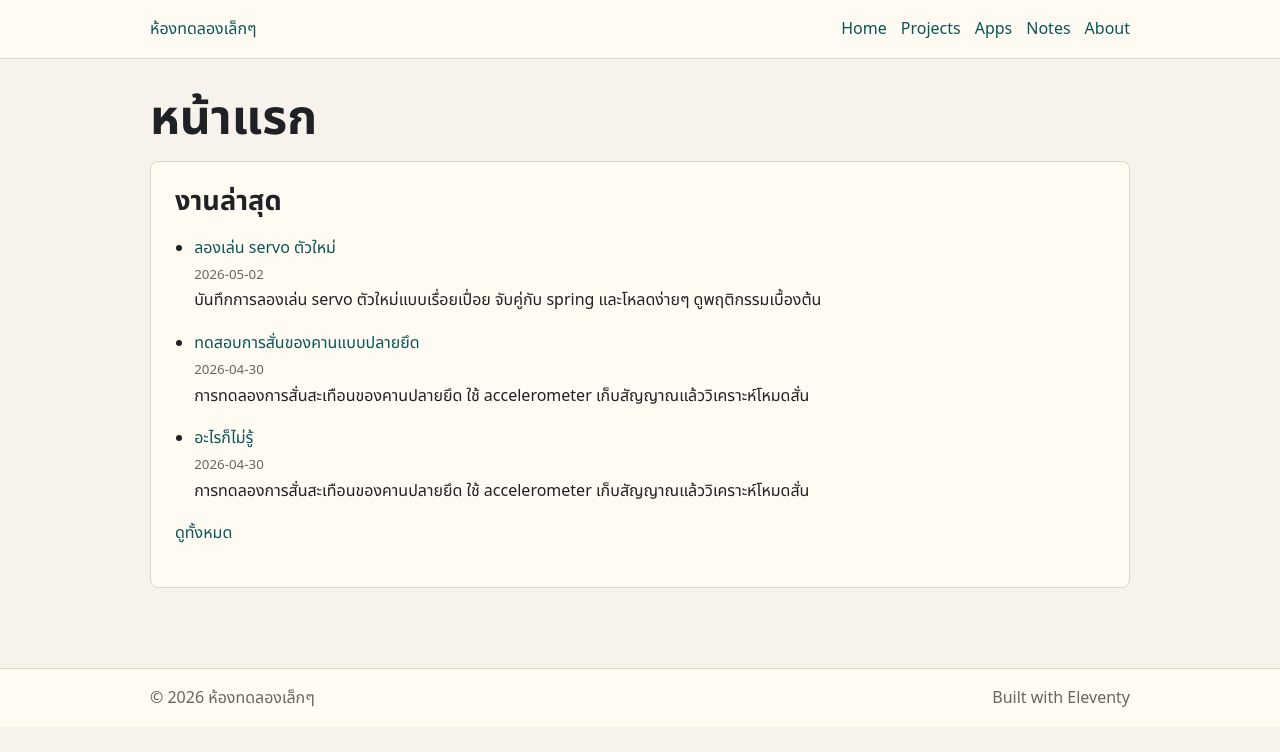
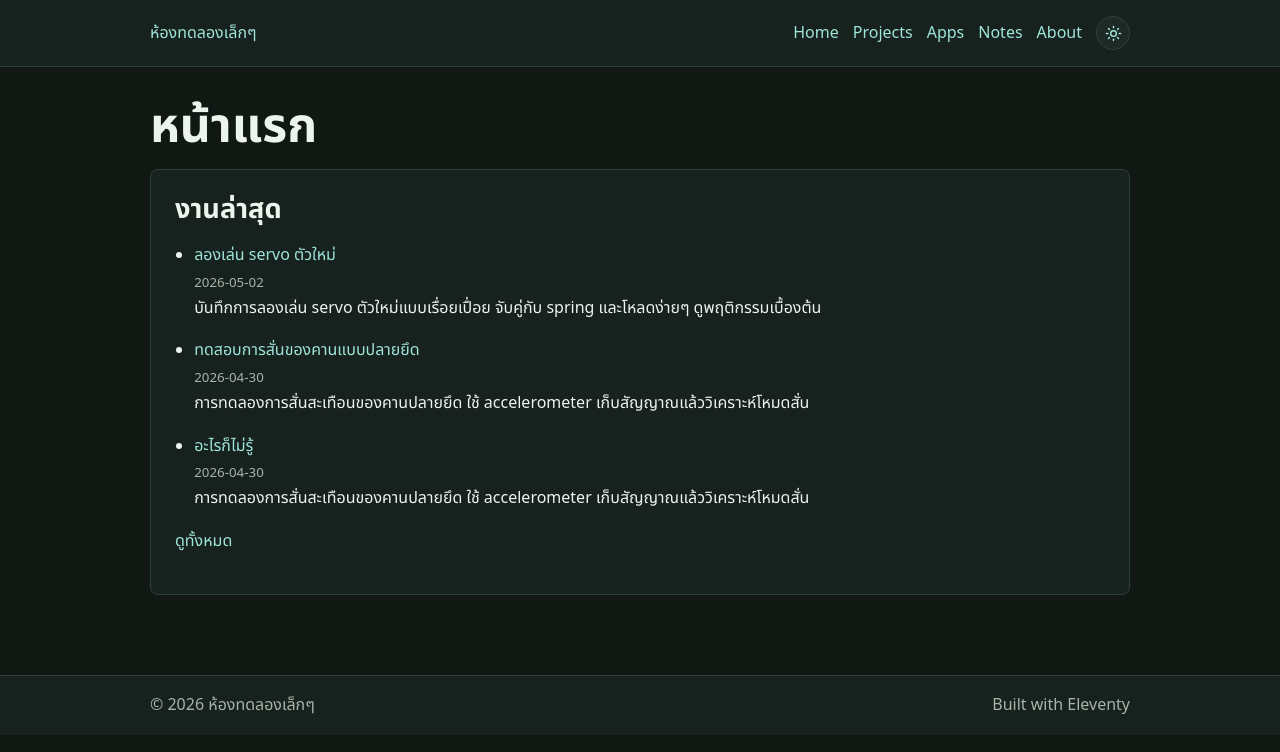
Before and after one commit to takatb/takatb.github.io, an Eleventy site: page src/index.njk in a window 1280 px wide. Built offline with nearby package versions, Linux system fonts and the light colour scheme; Eleventy itself is replaced by a stand-in of ours; files that its build step writes are made by us from their sources.

Commit message:
Add dark theme toggle

```diff
--- a/src/_includes/layout.njk
+++ b/src/_includes/layout.njk
@@ -1,5 +1,5 @@
 <!doctype html>
-<html lang="th">
+<html lang="th" data-theme="dark">
 <head>
   <meta charset="utf-8">
   <meta name="viewport" content="width=device-width, initial-scale=1">
@@ -12,6 +12,17 @@
     <meta name="description" content="{{ summary }}">
   {% endif %}
   <meta name="color-scheme" content="light dark">
+
+  <script>
+    (function() {
+      try {
+        var theme = localStorage.getItem('site-theme');
+        if (theme === 'light' || theme === 'dark') {
+          document.documentElement.setAttribute('data-theme', theme);
+        }
+      } catch (error) {}
+    })();
+  </script>
 
   {# ถ้ามีไฟล์ CSS ภายนอก (ปัจจุบันหรือของ Tailwind ที่ build แล้ว) ให้ใส่ตรงนี้ #}
   <link rel="stylesheet" href="/css/main.css?v=20260504-noto">
@@ -28,6 +39,22 @@
         <a href="/apps/" class="hover:text-sky-300">Apps</a>
         <a href="/notes/" class="hover:text-sky-300">Notes</a>
         <a href="/about/" class="hover:text-sky-300">About</a>
+        <button type="button" class="theme-toggle" data-theme-toggle aria-label="Switch color theme">
+          <svg class="theme-icon theme-icon-sun" viewBox="0 0 24 24" aria-hidden="true">
+            <circle cx="12" cy="12" r="4" />
+            <path d="M12 2v2" />
+            <path d="M12 20v2" />
+            <path d="m4.93 4.93 1.41 1.41" />
+            <path d="m17.66 17.66 1.41 1.41" />
+            <path d="M2 12h2" />
+            <path d="M20 12h2" />
+            <path d="m6.34 17.66-1.41 1.41" />
+            <path d="m19.07 4.93-1.41 1.41" />
+          </svg>
+          <svg class="theme-icon theme-icon-moon" viewBox="0 0 24 24" aria-hidden="true">
+            <path d="M21 12.8A8.5 8.5 0 1 1 11.2 3 6.6 6.6 0 0 0 21 12.8Z" />
+          </svg>
+        </button>
       </nav>
     </div>
   </header>
@@ -175,5 +202,25 @@
       <span>Built with Eleventy</span>
     </div>
   </footer>
+  <script>
+    (function() {
+      var button = document.querySelector('[data-theme-toggle]');
+      if (!button) return;
+
+      function setTheme(theme) {
+        document.documentElement.setAttribute('data-theme', theme);
+        button.setAttribute('aria-label', theme === 'dark' ? 'Switch to light theme' : 'Switch to dark theme');
+        try {
+          localStorage.setItem('site-theme', theme);
+        } catch (error) {}
+      }
+
+      setTheme(document.documentElement.getAttribute('data-theme') || 'dark');
+      button.addEventListener('click', function() {
+        var current = document.documentElement.getAttribute('data-theme') || 'dark';
+        setTheme(current === 'dark' ? 'light' : 'dark');
+      });
+    })();
+  </script>
 </body>
 </html>
--- a/src/css/main.css
+++ b/src/css/main.css
@@ -1,4 +1,16 @@
 :root {
+  color-scheme: dark;
+  --bg: #111814;
+  --surface: #17211d;
+  --surface-strong: #1d2a25;
+  --text: #edf3ed;
+  --muted: #a8b4aa;
+  --line: #304139;
+  --accent: #7bd1c5;
+  --accent-strong: #9ee5da;
+}
+
+[data-theme="light"] {
   color-scheme: light;
   --bg: #f7f3ec;
   --surface: #fffaf2;
@@ -83,7 +95,39 @@ footer {
 nav {
   display: flex;
   flex-wrap: wrap;
+  align-items: center;
   gap: 14px;
+}
+
+.theme-toggle {
+  display: inline-grid;
+  width: 34px;
+  height: 34px;
+  place-items: center;
+  color: var(--accent-strong);
+  background: var(--surface-strong);
+  border: 1px solid var(--line);
+  border-radius: 999px;
+  cursor: pointer;
+}
+
+.theme-toggle:hover {
+  background: rgba(123, 209, 197, 0.14);
+}
+
+.theme-icon {
+  width: 17px;
+  height: 17px;
+  fill: none;
+  stroke: currentColor;
+  stroke-width: 2;
+  stroke-linecap: round;
+  stroke-linejoin: round;
+}
+
+[data-theme="dark"] .theme-icon-moon,
+[data-theme="light"] .theme-icon-sun {
+  display: none;
 }
 
 main {
@@ -330,8 +374,8 @@ li {
 }
 
 .about-panel-featured {
-  background: #edf7f3;
-  border-color: #b7d8cd;
+  background: rgba(123, 209, 197, 0.12);
+  border-color: rgba(123, 209, 197, 0.32);
 }
 
 .about-panel h3,
```
